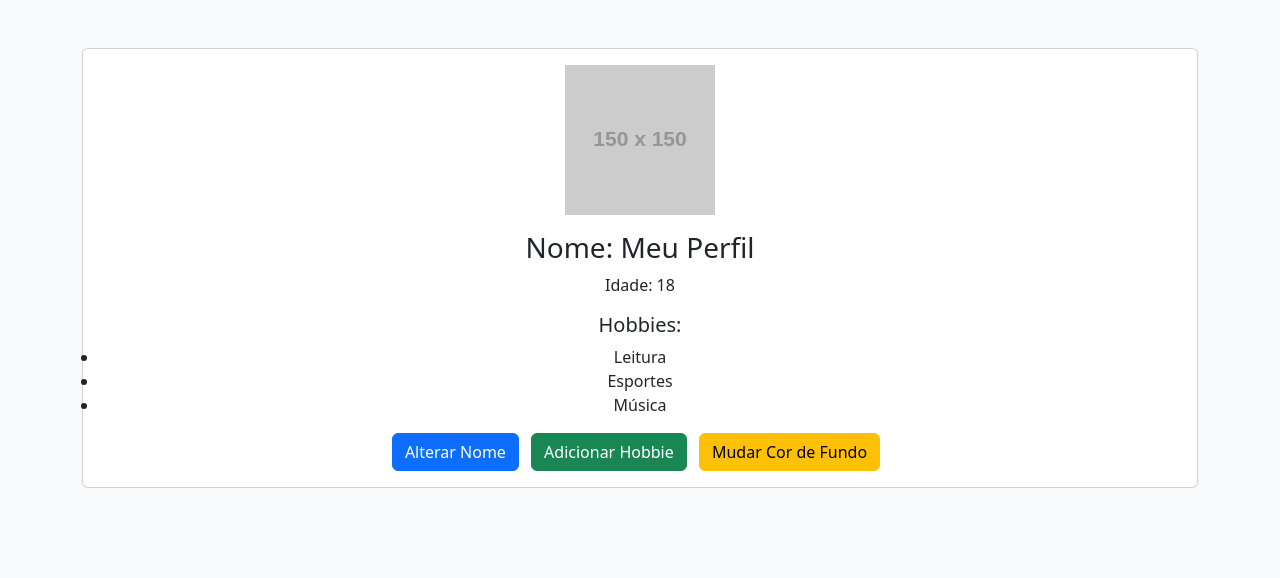
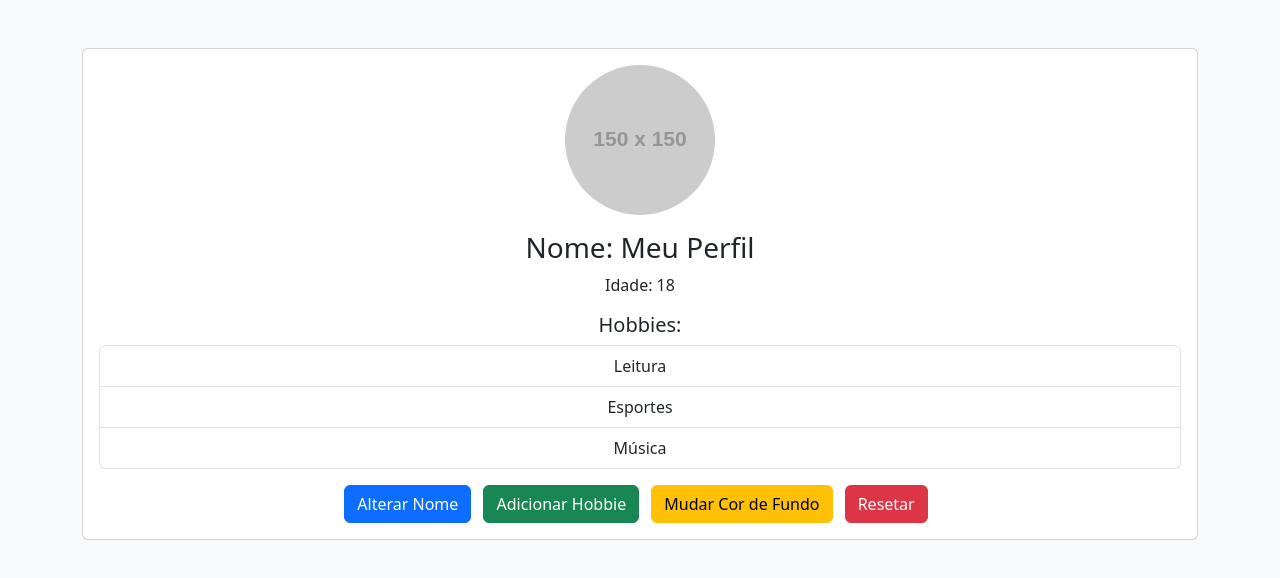
Before and after one commit to GabrielTraja/MeuPerfil, a plain HTML site: page index.html in a window 1280 px wide. Drawn offline with nearby package versions, Linux system fonts and the light colour scheme; placeholder pictures from the web are drawn by us.

Commit message:
Versao 1.0

```diff
--- a/index.html
+++ b/index.html
@@ -5,50 +5,141 @@
     <meta name="viewport" content="width=device-width, initial-scale=1.0">
     <title>Perfil Interativo</title>
     <link href="https://cdn.jsdelivr.net/npm/bootstrap@5.3.0/dist/css/bootstrap.min.css" rel="stylesheet">
+    <style>
+        /* Adicionando transição suave de opacidade */
+        #profileImagem {
+            transition: opacity 0.5s ease-in-out; /* Transição suave de 0.5s */
+        }
+    </style>
 </head>
 <body class="bg-light">
 
     <div class="container mt-5">
         <div class="card" id="profilecard">
             <div class="card-body text-center">
-                <img src="https://via.placeholder.com/150" alt="Imagem de Perfil" id="profileImagem" class="rouded-circle mb-3" style="width: 150px;">
+                <!-- Imagem de perfil com eventos para trocar a imagem ao passar o mouse -->
+                <img
+                    src="https://via.placeholder.com/150"
+                    alt="Imagem de Perfil"
+                    id="profileImagem"
+                    class="rounded-circle mb-3"
+                    style="width: 150px;"
+                    onmouseover="trocarImagem('https://super.abril.com.br/wp-content/uploads/2020/04/pica-pau-gasolina-site-v2.png?quality=70')"
+                    onmouseout="restaurarImagem('https://via.placeholder.com/150')">
+
                 <h3 id="profileName">Nome: Meu Perfil</h3>
                 <p id="profileAge">Idade: 18</p>
 
                 <h5>Hobbies:</h5>
                 <ul id="hobbieList" class="list-group mb-3">
-                    <li class-group-item>Leitura</li>
-                    <li class-group-item>Esportes</li>
-                    <li class-group-item>Música</li>
+                    <li class="list-group-item">Leitura</li>
+                    <li class="list-group-item">Esportes</li>
+                    <li class="list-group-item">Música</li>
                 </ul>
 
                 <button class="btn btn-primary me-2" onclick="alterarNome()">Alterar Nome</button>
-                <button class="btn btn-success me-2" onclick="adicionarHobbie()">Adicionar Hobbie</button>
+                <button class="btn btn-success me-2" onclick="adicionarHobby()">Adicionar Hobbie</button>
                 <button class="btn btn-warning me-2" onclick="mudarCorDeFundo()">Mudar Cor de Fundo</button>
+                <!-- Botão para Resetar -->
+                <button class="btn btn-danger me-2" onclick="resetar()">Resetar</button>
             </div>
         </div>
     </div>
 
 <script>
+    // Função para alterar o nome
     function alterarNome(){
-        const novoNome=promt("Digite o novo Nome: ");
+        const novoNome = prompt("Digite o novo Nome: ");
         if(novoNome){
-            document.getElementById("profileName").textContent="Nome: "+ novoNome;
+            document.getElementById("profileName").textContent = "Nome: " + novoNome;
         }
     }
 
+    // Função para adicionar um novo hobby
     function adicionarHobby(){
-        const  novoHobby =prompt("Digite um novo hobby: ");
+        const novoHobby = prompt("Digite um novo hobby: ");
         if (novoHobby) {
             const li = document.createElement("li");
             li.textContent = novoHobby;
+            li.className = "list-group-item";
+
+            // Adiciona o hobby à lista
+            document.getElementById("hobbieList").appendChild(li);
+
+            // Adiciona o evento de remoção ao novo hobby
+            li.addEventListener("click", function() {
+                li.remove(); // Remove o item clicado
+            });
         }
     }
 
+    // Função para mudar a cor de fundo
     function mudarCorDeFundo(){
         const cores = ["#f8d7da", "#d1ecf1", "#d4edda", "#efff3cd", "#cce5ff"];
-        const coAleatoria =
+        const corAleatoria = cores[Math.floor(Math.random() * cores.length)];
+        document.getElementById("profilecard").style.backgroundColor = corAleatoria;
     }
+
+    // Função para trocar a imagem de perfil
+    function trocarImagem(novaImagem) {
+        const img = document.getElementById("profileImagem");
+        img.style.opacity = 0; // Faz a imagem desaparecer (fade out)
+        setTimeout(function() {
+            img.src = novaImagem; // Troca a imagem após o fade out
+            img.style.opacity = 1; // Faz a nova imagem aparecer (fade in)
+        }, 500); // Tempo de espera para garantir que o fade out aconteça antes da troca da imagem
+    }
+
+    // Função para restaurar a imagem de perfil
+    function restaurarImagem(imagemOriginal) {
+        const img = document.getElementById("profileImagem");
+        img.style.opacity = 0; // Faz a imagem desaparecer (fade out)
+        setTimeout(function() {
+            img.src = imagemOriginal; // Restaura a imagem original
+            img.style.opacity = 1; // Faz a imagem original aparecer (fade in)
+        }, 500); // Tempo de espera para garantir que o fade out aconteça antes da troca da imagem
+    }
+
+    // Função para resetar o estado da página
+    function resetar() {
+        // Restaurar a imagem de perfil
+        const img = document.getElementById("profileImagem");
+        img.src = "https://via.placeholder.com/150"; // Imagem original
+        img.style.opacity = 1; // Garantir que a imagem não tenha opacidade 0
+
+        // Restaurar o nome original
+        document.getElementById("profileName").textContent = "Nome: Meu Perfil";
+
+        // Restaurar a lista de hobbies
+        const hobbieList = document.getElementById("hobbieList");
+        // Limpar a lista de hobbies
+        hobbieList.innerHTML = `
+            <li class="list-group-item">Leitura</li>
+            <li class="list-group-item">Esportes</li>
+            <li class="list-group-item">Música</li>
+        `;
+
+        // Adicionar novamente o evento de remoção aos hobbies
+        adicionarEventoRemocao();  // Chama a função para adicionar o evento aos itens da lista resetada
+
+        // Restaurar a cor de fundo original
+        document.getElementById("profilecard").style.backgroundColor = ""; // Retorna ao valor padrão
+    }
+
+    // Função para adicionar o evento de remoção aos itens da lista de hobbies
+    function adicionarEventoRemocao() {
+        // Adiciona o evento de clique a cada item da lista de hobbies
+        document.querySelectorAll("#hobbieList .list-group-item").forEach(function(item) {
+            item.addEventListener("click", function() {
+                item.remove(); // Remove o item clicado
+            });
+        });
+    }
+
+    // Chama a função para adicionar o evento de remoção aos itens existentes inicialmente
+    adicionarEventoRemocao();
 </script>
+
+<script src="https://cdn.jsdelivr.net/npm/bootstrap@5.3.0/dist/js/bootstrap.bundle.min.js"></script>
 </body>
 </html>
```
